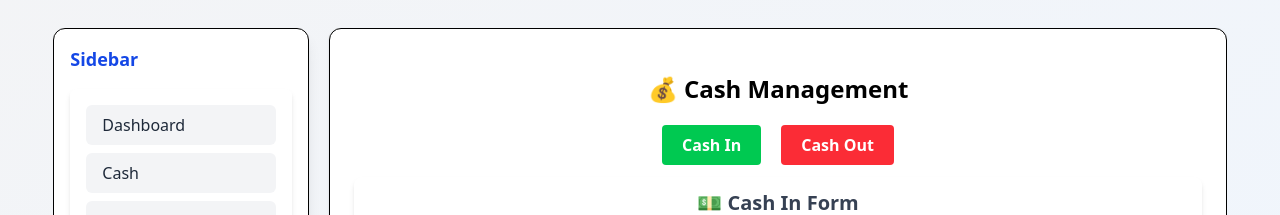
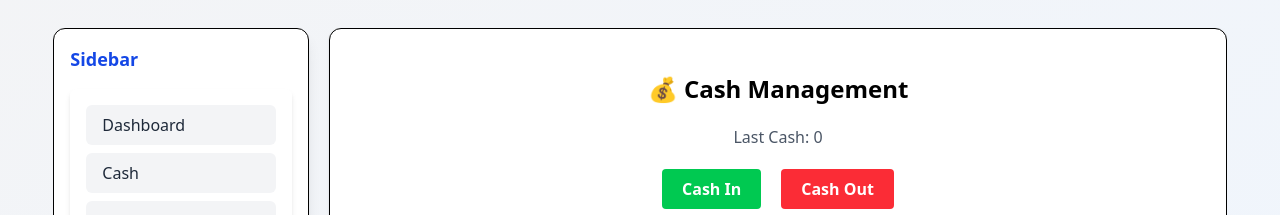
Before and after one commit to forhad1518/my-store-accounts, a React (Vite) app: page /cash in a window 1280 px wide. Shown: the top 215 px of the page. Built offline with nearby package versions, Linux system fonts and the light colour scheme; no server answers.

Commit message:
cash amount added and table auto update

```diff
--- a/src/components/Cash In Out/CashInForm.jsx
+++ b/src/components/Cash In Out/CashInForm.jsx
@@ -23,13 +23,19 @@ export default function CashInForm({ setNewCashData }) {
                     icon: 'success',
                     title: 'Data Synced',
                     text: 'Your cash data has been synced successfully.',
+                    showConfirmButton: false
                 });
+                // Update new cash data state
+                setNewCashData(all_data);
+                e.target.reset(); // Reset form after submission
+
             })
             .catch(err => {
                 Swal.fire({
                     icon: 'warning',
                     title: 'Data Synced Failed',
                     text: 'Your cash data has been not synced.',
+                    showConfirmButton: false
                 });
                 console.error("Error saving cash in data:", err);
             })
--- a/src/components/Cash In Out/CashOutForm.jsx
+++ b/src/components/Cash In Out/CashOutForm.jsx
@@ -2,7 +2,7 @@ import autoLocalDateTime from '../../utils/autoLocalDateTime';
 import axiosCash from '../../api/axiosCash';
 import Swal from 'sweetalert2';
 
-export default function CashOutForm() {
+export default function CashOutForm({ setNewCashData }) {
 
     const cashOutformHandle = e => {
         e.preventDefault()
@@ -20,17 +20,22 @@ export default function CashOutForm() {
                     icon: 'success',
                     title: 'Data Synced',
                     text: 'Your cash data has been synced successfully.',
+                    showConfirmButton: false
                 });
+                // Update new cash data state
+                setNewCashData(all_data);
+                e.target.reset(); // Reset form after submission
+
             })
             .catch(err => {
                 Swal.fire({
                     icon: 'warning',
                     title: 'Data Synced Failed',
                     text: 'Your cash data has been not synced.',
+                    showConfirmButton: false
                 });
                 console.error("Error saving cash in data:", err);
             })
-
 
     }
     /* Auto Local time set */
--- a/src/components/cashTable/CashTable.jsx
+++ b/src/components/cashTable/CashTable.jsx
@@ -1,28 +1,44 @@
 import React, { useEffect, useState } from 'react'
 import Swal from 'sweetalert2';
 import axiosCash from '../../api/axiosCash';
+import autoSumInArray from '../../utils/autoSumInArray';
 
-export default function CashTable() {
-    const [updateData, setUpdateData] = useState([])
+export default function CashTable({ newCashData, setCashInAmount, setCashOutAmount }) {
+    const [updateData, setUpdateData] = useState([]);
+
+    // set new data with old data
+    useEffect(() => {
+        if (newCashData) {
+            setUpdateData(prev => [...prev, newCashData])
+        }
+    }, [newCashData])
+    // sum cash in amount
+    const cashInAmount = autoSumInArray(updateData, "in");
+    setCashInAmount(cashInAmount);
+
+    // sum cash out amount
+    const cashOutAmount = autoSumInArray(updateData, "out");
+    setCashOutAmount(cashOutAmount);
+
 
     // data load form server
     useEffect(() => {
         axiosCash.get('/cash')
             .then(response => {
                 setUpdateData(prev => {
-                    const localIds = new Set(prev.map(item => item.id));
+                    const localIds = new Set(prev.map(item => item.id)); /* ata localstorage data check korar jonno diyeci, akhon hoytoba amon na korle o hoto */
                     const serverData = response.data.data || [];
                     // Merge without duplicates (by id)
                     const merged = [
                         ...serverData.filter(item => !localIds.has(item.id)), ...prev
-                    ];
+                    ];/* ata localstorage data check korar jonno diyeci, akhon hoytoba amon na korle o hoto */
                     return merged;
                 });
             })
             .catch(error => {
                 console.error('Error fetching cash data:', error);
             });
-    }, [])
+    }, []);
 
     // delete item from table
     const handleDelete = id => {
@@ -103,12 +119,12 @@ export default function CashTable() {
                                 .reverse()
                                 .map(data => (
                                     <tr
-                                        key={data.id || data._id}
+                                        key={data._id}
                                         className={`w-full table-auto ${data.cash === "in"
                                             ? "bg-green-100 hover:bg-green-200"
                                             : "bg-red-100 hover:bg-red-200"
-                                            } ${data._id ? "border-2 border-green-600" : "border-2 border-red-600"}`}
-                                        title={`${data._id ? "Sycked Data" : "Local Data"} - ${data.cash_option}`}
+                                            }`}
+                                        title={`${data.cash_option}`}
                                     >
                                         <td className="border px-4 py-2">{data.date}</td>
                                         <td className="border px-4 py-2">{data.cash_option}</td>
--- a/src/pages/Cash.jsx
+++ b/src/pages/Cash.jsx
@@ -7,12 +7,22 @@ import CashTable from '../components/cashTable/CashTable'
 
 
 export default function Cash() {
-  const [defaultForm, setDefaultForm] = useState("Cash_In")
+  // State to manage which form to display
+  // Default form is Cash In
+  const [defaultForm, setDefaultForm] = useState("Cash_In");
 
+  // State to manage new cash data
+  // This can be used to pass data between components if needed
+  const [newCashData, setNewCashData] = useState();
+
+  // cash amount
+  const [cashInAmount, setCashInAmount] = useState(0);
+  const [cashOutAmount, setCashOutAmount] = useState(0);
   return (
     <div>
       <div>
         <h1 className='text-2xl font-bold text-center my-5'>💰 Cash Management</h1>
+        <p className='text-center text-gray-600 mb-5'>Last Cash: {cashInAmount - cashOutAmount}</p>
       </div>
       <div>
         <div>
@@ -22,13 +32,14 @@ export default function Cash() {
             <CashOutB setDefaultForm={setDefaultForm}></CashOutB>
           </div>
           <div>
+            {/* cash in out form */}
             {
-              defaultForm === "Cash_In" ? <CashInForm ></CashInForm> : <CashOutForm ></CashOutForm>
+              defaultForm === "Cash_In" ? <CashInForm setNewCashData={setNewCashData}></CashInForm> : <CashOutForm setNewCashData={setNewCashData}></CashOutForm>
             }
           </div>
           {/* Table of All Transection */}
           <div className='text-center font-bold my-2'>***All Transections Here***</div>
-          <CashTable ></CashTable>
+          <CashTable newCashData={newCashData} setCashInAmount={setCashInAmount} setCashOutAmount={setCashOutAmount}></CashTable>
         </div>
       </div>
     </div>
--- /dev/null
+++ b/src/utils/autoSumInArray.js
@@ -0,0 +1,10 @@
+const autoSumInArray = (array, CashInOrOut) => {
+    // const array = [1, 2, 3, 4, 5]; // Example array
+    // const sum = array.reduce((accumulator, currentValue) => accumulator + currentValue, 0);
+    // return sum;
+    const filterCashInOut = array.filter(item => item.cash === CashInOrOut);
+    const cashInOutTK = filterCashInOut.map(item => item.amount);
+    const sum = cashInOutTK.reduce((accumulator, currentValue) => accumulator + currentValue, 0);
+    return sum;
+};
+export default autoSumInArray;
```
Also changed, not shown: src/components/button/SyncButton.jsx (added).
